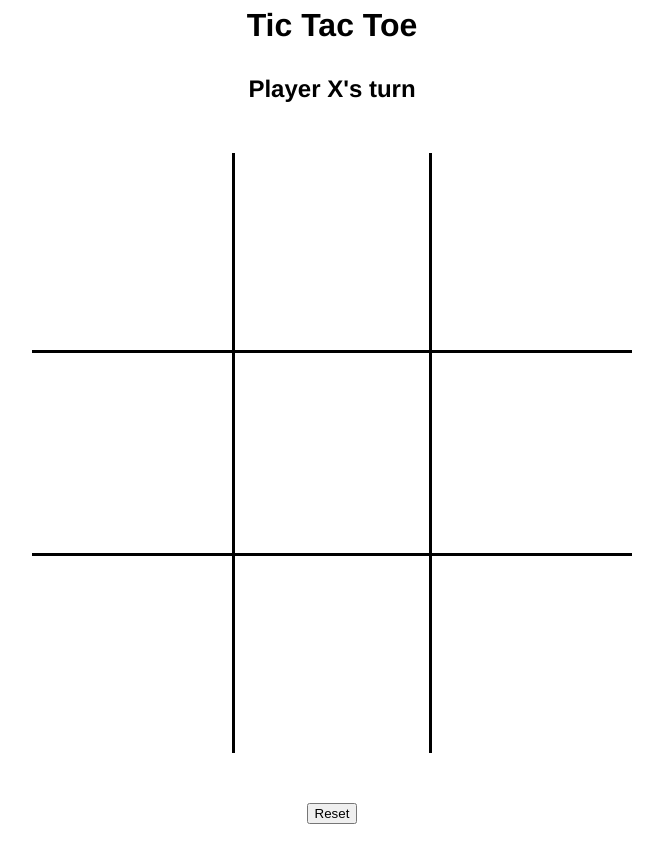
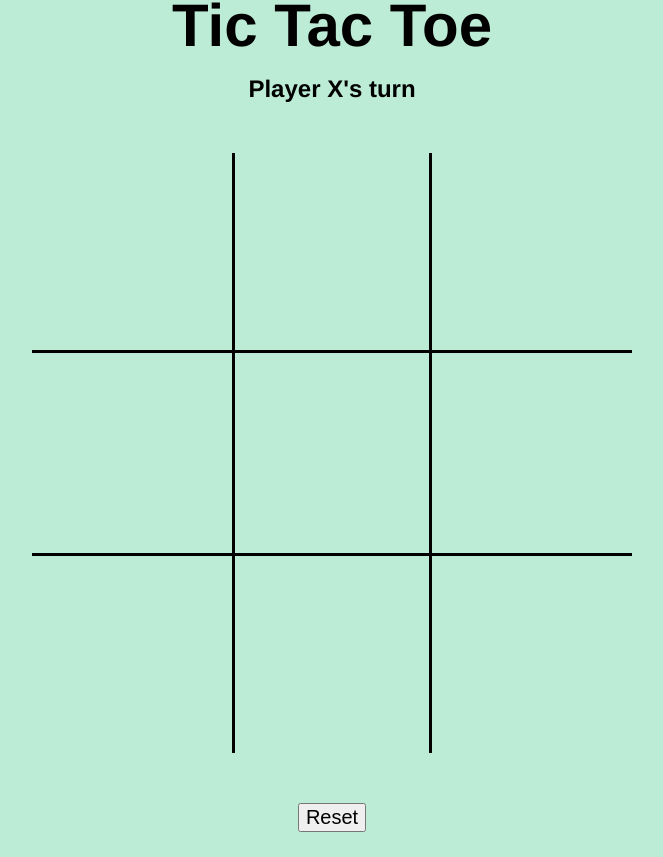
Before and after one commit to KeneishaC/Tic-Tac-Toe, a plain HTML site: page index.html in a window 1280 px wide. Shown: the whole page, without its empty margins (308-971 px from the left). Drawn offline with Linux system fonts and the light colour scheme.

Commit message:
adds additional css styling

```diff
--- a/css/style.css
+++ b/css/style.css
@@ -8,6 +8,7 @@ body{
     flex-direction: column;
     min-height: 100vh;
     font-family: Helvetica;
+    background-color: rgba(174, 232, 205, 0.81);
 }
 
 header {
@@ -16,6 +17,7 @@ header {
     display: flex;
     justify-content: center;
     align-items: center;
+    font-size: 30px;
 }
 
 main {
@@ -50,3 +52,6 @@ main {
     width: 200px;
     height: 200px;
 }
+button {
+    font-size: 20px;
+}
```
